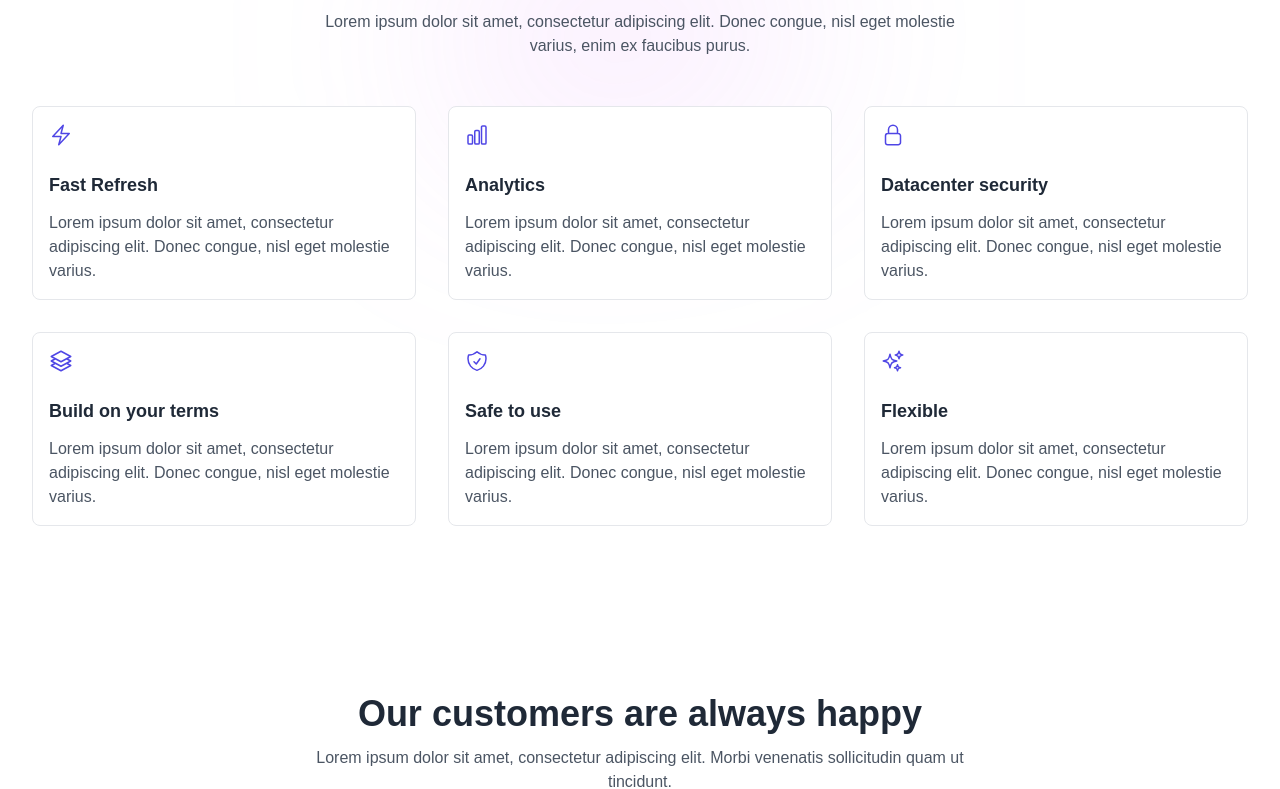
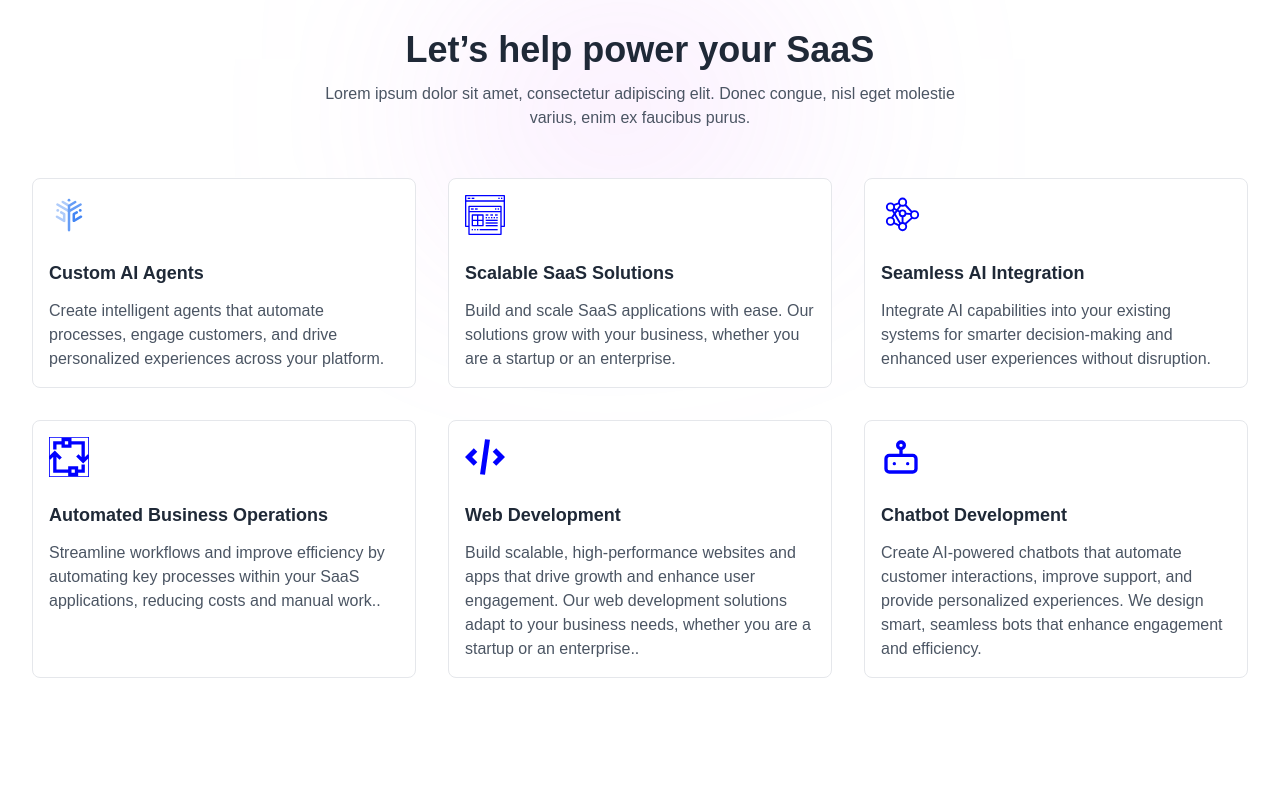
Before and after one commit to Eric5603/Tencen, a Next.js app: page / in a window 1280 px wide. Shown: the part 1255-2044 px from the top of the page. Built offline with nearby package versions, Linux system fonts and the light colour scheme.

Commit message:
modified the components

```diff
--- a/app/components/CTA.tsx
+++ b/app/components/CTA.tsx
@@ -1,5 +1,5 @@
 import React from 'react'
-
+import Link from 'next/link'
 export default function CTA() {
   return (
 <section className="py-28 relative bg-white">
@@ -13,9 +13,9 @@ export default function CTA() {
             </p>
         </div>
         <div className="mt-4">
-            <a href="javascript:void(0)" className="flex items-center justify-center gap-x-1 py-2 px-4 text-white font-medium bg-gray-800 hover:bg-gray-700 active:bg-gray-900 rounded-lg  md:inline-flex">
+            <Link href="/get-started" className="flex items-center justify-center gap-x-1 py-2 px-4 text-white font-medium bg-gray-800 hover:bg-gray-700 active:bg-gray-900 rounded-lg  md:inline-flex">
                 Get started
-            </a>
+            </Link>
         </div>
     </div>
 </section>
--- a/app/components/Feature.tsx
+++ b/app/components/Feature.tsx
@@ -4,123 +4,128 @@ const Features = () => {
   const features = [
     {
       icon: (
-        <svg
-          xmlns="http://www.w3.org/2000/svg"
-          fill="none"
-          viewBox="0 0 24 24"
-          strokeWidth={1.5}
-          stroke="currentColor"
-          className="w-6 h-6"
-        >
-          <path
-            strokeLinecap="round"
-            strokeLinejoin="round"
-            d="M3.75 13.5l10.5-11.25L12 10.5h8.25L9.75 21.75 12 13.5H3.75z"
-          />
+        <svg width="40px" height="40px" viewBox="0 0 24 24" xmlns="http://www.w3.org/2000/svg" id="Artwork">
+              <path d="M11.26,6.86l-3.39-2a.75.75,0,1,1,.78-1.28l3.36,2Z" fill="#aecbfa" fillRule="evenodd" />
+              <path d="M11.52,10.31,4.69,6.36a.75.75,0,0,1,.75-1.3l6.08,3.52Z" fill="#aecbfa" fillRule="evenodd" />
+              <path d="M19.6,5.33a.76.76,0,0,0-1-.27L12.75,8.4V6.85l3.39-2a.74.74,0,0,0,.25-1,.75.75,0,0,0-1-.25L11.65,5.78a.79.79,0,0,0-.39.68V21a.75.75,0,1,0,1.49,0V10.14l6.57-3.78A.76.76,0,0,0,19.6,5.33Z" fill="#669df6" fillRule="evenodd" />
+              <circle cx="12.01" cy="3.09" r="0.84" fill="#669df6" />
+              <path d="M9.48,10.82a.73.73,0,0,1,.38.64v4.08a.74.74,0,0,1-.38.65.79.79,0,0,1-.37.1.86.86,0,0,1-.38-.1L4.41,13.7a.75.75,0,1,1,.75-1.3l3.2,1.84V11.9l-1.45-.83a.75.75,0,0,1-.27-1,.74.74,0,0,1,1-.27Z" fill="#aecbfa" />
+              <circle cx="5.26" cy="9.26" r="0.84" fill="#aecbfa" />
+              <path d="M16.34,9.77a.74.74,0,0,1,1,.27.75.75,0,0,1-.27,1l-1.45.83v2.34l3.2-1.84a.75.75,0,1,1,.75,1.3l-4.32,2.49a.86.86,0,0,1-.38.1.79.79,0,0,1-.37-.1.74.74,0,0,1-.38-.65V11.46a.73.73,0,0,1,.38-.64Z" fill="#4285f4" />
+              <circle cx="18.74" cy="9.26" r="0.84" fill="#4285f4" />
         </svg>
       ),
-      title: 'Fast Refresh',
-      desc: 'Lorem ipsum dolor sit amet, consectetur adipiscing elit. Donec congue, nisl eget molestie varius.',
+      title: 'Custom AI Agents',
+      desc: 'Create intelligent agents that automate processes, engage customers, and drive personalized experiences across your platform.',
+    },
+    {
+      icon: (
+            <svg
+            width="40px" height="40px" fill="blue" version="1.1"  id="Capa_1" xmlns="http://www.w3.org/2000/svg" viewBox="0 0 60 60" xmlSpace="preserve"
+
+            >
+              <g>
+                  <g>
+                    <path d="M59,0H1C0.4,0,0,0.4,0,1v46c0,0.6,0.4,1,1,1h4v11c0,0.6,0.4,1,1,1h48c0.6,0,1-0.4,1-1V48h4c0.6,0,1-0.4,1-1V1C60,0.4,59.6,0,59,0z M58,2v6H2V2H58z M53,24H7v-6h46V24z M7,58V26h46v32H7z M55,46V17c0-0.6-0.4-1-1-1H6c-0.6,0-1,0.4-1,1v29H2V10h56v36H55z"/>
+                    <rect x="4" y="4" width="4" height="2"/>
+                    <rect x="10" y="4" width="4" height="2"/>
+                    <rect x="9" y="20" width="4" height="2"/>
+                    <rect x="15" y="20" width="4" height="2"/>
+                    <rect x="54" y="4" width="2" height="2"/>
+                    <rect x="50" y="4" width="2" height="2"/>
+                    <rect x="49" y="20" width="2" height="2"/>
+                    <rect x="45" y="20" width="2" height="2"/>
+                    <path d="M11,47h16c0.6,0,1-0.4,1-1V30c0-0.6-0.4-1-1-1H11c-0.6,0-1,0.4-1,1v16C10,46.6,10.4,47,11,47z M12,39h6v6h-6V39z M20,45v-6h6v6H20z M26,37h-6v-6h6V37z M18,31v6h-6v-6H18z"/>
+                    <rect x="31" y="29" width="4" height="2"/>
+                    <rect x="31" y="33" width="2" height="2"/>
+                    <rect x="35" y="33" width="2" height="2"/>
+                    <rect x="39" y="33" width="2" height="2"/>
+                    <rect x="43" y="33" width="2" height="2"/>
+                    <rect x="47" y="33" width="2" height="2"/>
+                    <rect x="38" y="29" width="4" height="2"/>
+                    <rect x="45" y="29" width="4" height="2"/>
+                    <rect x="31" y="37" width="18" height="2"/>
+                    <rect x="31" y="41" width="18" height="2"/>
+                    <rect x="31" y="45" width="18" height="2"/>
+                    <rect x="10" y="51" width="2" height="2"/>
+                    <rect x="14" y="51" width="2" height="2"/>
+                    <rect x="18" y="51" width="2" height="2"/>
+                    <rect x="22" y="51" width="27" height="2"/>
+                  </g>
+                </g>
+          </svg>
+
+      ),
+      title: 'Scalable SaaS Solutions',
+      desc: 'Build and scale SaaS applications with ease. Our solutions grow with your business, whether you are a startup or an enterprise.',
+    },
+    {
+      icon: (
+        <svg width="40px" height="40px" viewBox="0 0 64 64" xmlns="http://www.w3.org/2000/svg" strokeWidth="3" stroke="blue" fill="none">
+            <circle cx="34.52" cy="11.43" r="5.82" />
+            <circle cx="53.63" cy="31.6" r="5.82" />
+            <circle cx="34.52" cy="50.57" r="5.82" />
+            <circle cx="15.16" cy="42.03" r="5.82" />
+            <circle cx="15.16" cy="19.27" r="5.82" />
+            <circle cx="34.51" cy="29.27" r="4.7" />
+            <line x1="20.17" y1="16.3" x2="28.9" y2="12.93" />
+            <line x1="38.6" y1="15.59" x2="49.48" y2="27.52" />
+            <line x1="50.07" y1="36.2" x2="38.67" y2="46.49" />
+            <line x1="18.36" y1="24.13" x2="30.91" y2="46.01" />
+            <line x1="20.31" y1="44.74" x2="28.7" y2="48.63" />
+            <line x1="17.34" y1="36.63" x2="31.37" y2="16.32" />
+            <line x1="20.52" y1="21.55" x2="30.34" y2="27.1" />
+            <line x1="39.22" y1="29.8" x2="47.81" y2="30.45" />
+            <line x1="34.51" y1="33.98" x2="34.52" y2="44.74" />
+      </svg>
+
+      ),
+      title: 'Seamless AI Integration',
+      desc: 'Integrate AI capabilities into your existing systems for smarter decision-making and enhanced user experiences without disruption.',
+    },
+    {
+      icon: (
+        <svg width="40px" height="40px" stroke="blue" viewBox="0 0 24 24" xmlns="http://www.w3.org/2000/svg">
+          <path d="M21 13.293V3h-8V1H8v2H3v4h1V4h4v2h5V4h7v9.293L17.707 11l-.707.707 3.5 3.5 3.5-3.5-.707-.707zM12 5H9V2h3zm8 15h-3v-2h-5v2H4v-9.293L6.293 13 7 12.293l-3.5-3.5-3.5 3.5.707.707L3 10.707V21h9v2h5v-2h4v-4h-1zm-4 2h-3v-3h3z" />
+          <path fill="none" d="M0 0h24v24H0z" />
+      </svg>
+      ),
+      title: 'Automated Business Operations',
+      desc: 'Streamline workflows and improve efficiency by automating key processes within your SaaS applications, reducing costs and manual work..',
+    },
+    {
+      icon: (
+        <svg width="40px" height="40px" viewBox="0 0 16 16" fill="none" xmlns="http://www.w3.org/2000/svg">
+          <path d="M8.01005 0.858582L6.01005 14.8586L7.98995 15.1414L9.98995 1.14142L8.01005 0.858582Z" fill="blue"/>
+          <path d="M12.5 11.5L11.0858 10.0858L13.1716 8L11.0858 5.91422L12.5 4.5L16 8L12.5 11.5Z" fill="blue"/>
+          <path d="M2.82843 8L4.91421 10.0858L3.5 11.5L0 8L3.5 4.5L4.91421 5.91422L2.82843 8Z" fill="blue"/>
+        </svg>
+      ),
+      title: 'Web Development',
+      desc: 'Build scalable, high-performance websites and apps that drive growth and enhance user engagement. Our web development solutions adapt to your business needs, whether you are a startup or an enterprise..',
     },
     {
       icon: (
         <svg
-          xmlns="http://www.w3.org/2000/svg"
-          fill="none"
-          viewBox="0 0 24 24"
-          strokeWidth={1.5}
-          stroke="currentColor"
-          className="w-6 h-6"
+            xmlns="http://www.w3.org/2000/svg"
+            width="40px"
+            height="40px"
+            viewBox="0 0 24 24"
+            fill="none"
+            stroke="blue"
+            stroke-width="2"
+            stroke-linecap="round"
+            stroke-linejoin="round"
         >
-          <path
-            strokeLinecap="round"
-            strokeLinejoin="round"
-            d="M3 13.125C3 12.504 3.504 12 4.125 12h2.25c.621 0 1.125.504 1.125 1.125v6.75C7.5 20.496 6.996 21 6.375 21h-2.25A1.125 1.125 0 013 19.875v-6.75zM9.75 8.625c0-.621.504-1.125 1.125-1.125h2.25c.621 0 1.125.504 1.125 1.125v11.25c0 .621-.504 1.125-1.125 1.125h-2.25a1.125 1.125 0 01-1.125-1.125V8.625zM16.5 4.125c0-.621.504-1.125 1.125-1.125h2.25C20.496 3 21 3.504 21 4.125v15.75c0 .621-.504 1.125-1.125 1.125h-2.25a1.125 1.125 0 01-1.125-1.125V4.125z"
-          />
+            <rect x="3" y="11" width="18" height="10" rx="2" />
+            <circle cx="12" cy="5" r="2" />
+            <path d="M12 7v4" />
+            <line x1="8" y1="16" x2="8" y2="16" />
+            <line x1="16" y1="16" x2="16" y2="16" />
         </svg>
       ),
-      title: 'Analytics',
-      desc: 'Lorem ipsum dolor sit amet, consectetur adipiscing elit. Donec congue, nisl eget molestie varius.',
-    },
-    {
-      icon: (
-        <svg
-          xmlns="http://www.w3.org/2000/svg"
-          fill="none"
-          viewBox="0 0 24 24"
-          strokeWidth={1.5}
-          stroke="currentColor"
-          className="w-6 h-6"
-        >
-          <path
-            strokeLinecap="round"
-            strokeLinejoin="round"
-            d="M16.5 10.5V6.75a4.5 4.5 0 10-9 0v3.75m-.75 11.25h10.5a2.25 2.25 0 002.25-2.25v-6.75a2.25 2.25 0 00-2.25-2.25H6.75a2.25 2.25 0 00-2.25 2.25v6.75a2.25 2.25 0 002.25 2.25z"
-          />
-        </svg>
-      ),
-      title: 'Datacenter security',
-      desc: 'Lorem ipsum dolor sit amet, consectetur adipiscing elit. Donec congue, nisl eget molestie varius.',
-    },
-    {
-      icon: (
-        <svg
-          xmlns="http://www.w3.org/2000/svg"
-          fill="none"
-          viewBox="0 0 24 24"
-          strokeWidth={1.5}
-          stroke="currentColor"
-          className="w-6 h-6"
-        >
-          <path
-            strokeLinecap="round"
-            strokeLinejoin="round"
-            d="M6.429 9.75L2.25 12l4.179 2.25m0-4.5l5.571 3 5.571-3m-11.142 0L2.25 7.5 12 2.25l9.75 5.25-4.179 2.25m0 0L21.75 12l-4.179 2.25m0 0l4.179 2.25L12 21.75 2.25 16.5l4.179-2.25m11.142 0l-5.571 3-5.571-3"
-          />
-        </svg>
-      ),
-      title: 'Build on your terms',
-      desc: 'Lorem ipsum dolor sit amet, consectetur adipiscing elit. Donec congue, nisl eget molestie varius.',
-    },
-    {
-      icon: (
-        <svg
-          xmlns="http://www.w3.org/2000/svg"
-          fill="none"
-          viewBox="0 0 24 24"
-          strokeWidth={1.5}
-          stroke="currentColor"
-          className="w-6 h-6"
-        >
-          <path
-            strokeLinecap="round"
-            strokeLinejoin="round"
-            d="M9 12.75L11.25 15 15 9.75m-3-7.036A11.959 11.959 0 013.598 6 11.99 11.99 0 003 9.749c0 5.592 3.824 10.29 9 11.623 5.176-1.332 9-6.03 9-11.622 0-1.31-.21-2.571-.598-3.751h-.152c-3.196 0-6.1-1.248-8.25-3.285z"
-          />
-        </svg>
-      ),
-      title: 'Safe to use',
-      desc: 'Lorem ipsum dolor sit amet, consectetur adipiscing elit. Donec congue, nisl eget molestie varius.',
-    },
-    {
-      icon: (
-        <svg
-          xmlns="http://www.w3.org/2000/svg"
-          fill="none"
-          viewBox="0 0 24 24"
-          strokeWidth={1.5}
-          stroke="currentColor"
-          className="w-6 h-6"
-        >
-          <path
-            strokeLinecap="round"
-            strokeLinejoin="round"
-            d="M9.813 15.904L9 18.75l-.813-2.846a4.5 4.5 0 00-3.09-3.09L2.25 12l2.846-.813a4.5 4.5 0 003.09-3.09L9 5.25l.813 2.846a4.5 4.5 0 003.09 3.09L15.75 12l-2.846.813a4.5 4.5 0 00-3.09 3.09zM18.259 8.715L18 9.75l-.259-1.035a3.375 3.375 0 00-2.455-2.456L14.25 6l1.036-.259a3.375 3.375 0 002.455-2.456L18 2.25l.259 1.035a3.375 3.375 0 002.456 2.456L21.75 6l-1.035.259a3.375 3.375 0 00-2.456 2.456zM16.894 20.567L16.5 21.75l-.394-1.183a2.25 2.25 0 00-1.423-1.423L13.5 18.75l1.183-.394a2.25 2.25 0 001.423-1.423l.394-1.183.394 1.183a2.25 2.25 0 001.423 1.423l1.183.394-1.183.394a2.25 2.25 0 00-1.423 1.423z"
-          />
-        </svg>
-      ),
-      title: 'Flexible',
-      desc: 'Lorem ipsum dolor sit amet, consectetur adipiscing elit. Donec congue, nisl eget molestie varius.',
+      title: 'Chatbot Development',
+      desc: 'Create AI-powered chatbots that automate customer interactions, improve support, and provide personalized experiences. We design smart, seamless bots that enhance engagement and efficiency.',
     },
   ];
 
--- a/app/components/LogoGrid.tsx
+++ b/app/components/LogoGrid.tsx
@@ -9,7 +9,7 @@ export default function LogoGrid() {
                         Trusted by leading brands
                     </h3>
                     <p className="text-gray-600 mt-3">
-                        Lorem ipsum dolor sit amet, consectetur adipiscing elit. Donec dignissim nibh nisl, vel egestas magna rhoncus at. Nunc elementum efficitur tortor in laoreet.
+                    We are proud to partner with some of the most innovative companies in the world. At Tencen, we help businesses across industries scale with AI-powered SaaS solutions, creating smarter operations, better customer experiences, and sustainable growth.
                     </p>
                 </div>
                 <div className="mt-12 flex justify-center">
--- a/app/components/Navbar.tsx
+++ b/app/components/Navbar.tsx
@@ -16,7 +16,7 @@ const Navbar: React.FC = () => {
         { title: "About Us", path: "/about-us" },
         { title: "Services", path: "/services" },
         { title: "Portfolio", path: "/portfolio" },
-        { title: "Contact Us", path: "/contact" }
+
     ];
 
     useEffect(() => {
@@ -116,7 +116,7 @@ const Navbar: React.FC = () => {
                             href="/sign-up"
                             className="flex items-center justify-center gap-x-1 py-2 px-4 text-white font-medium bg-gray-800 hover:bg-gray-700 active:bg-gray-900 rounded-lg md:inline-flex"
                         >
-                            Lets work
+                            Contact Us
                             <svg
                                 xmlns="http://www.w3.org/2000/svg"
                                 viewBox="0 0 20 20"
```
Also changed, not shown: app/components/Hero.tsx (+6 -6 lines).
